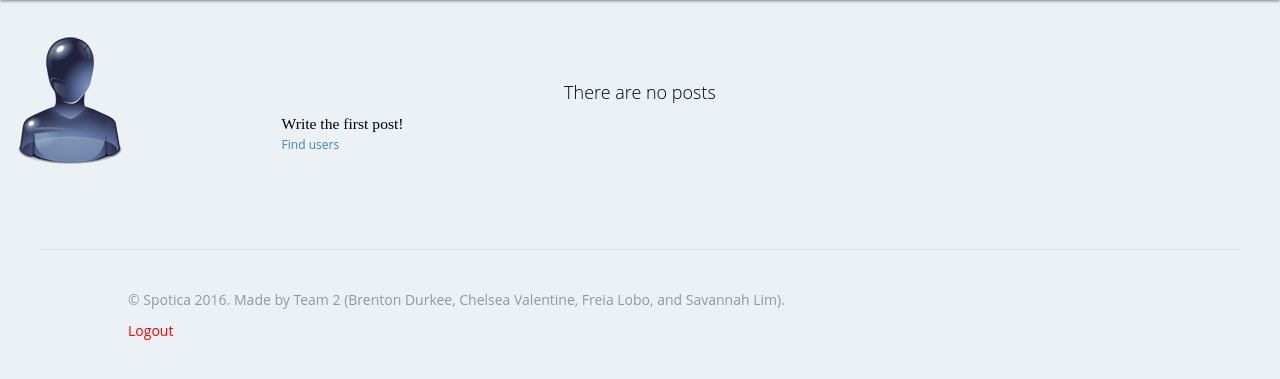
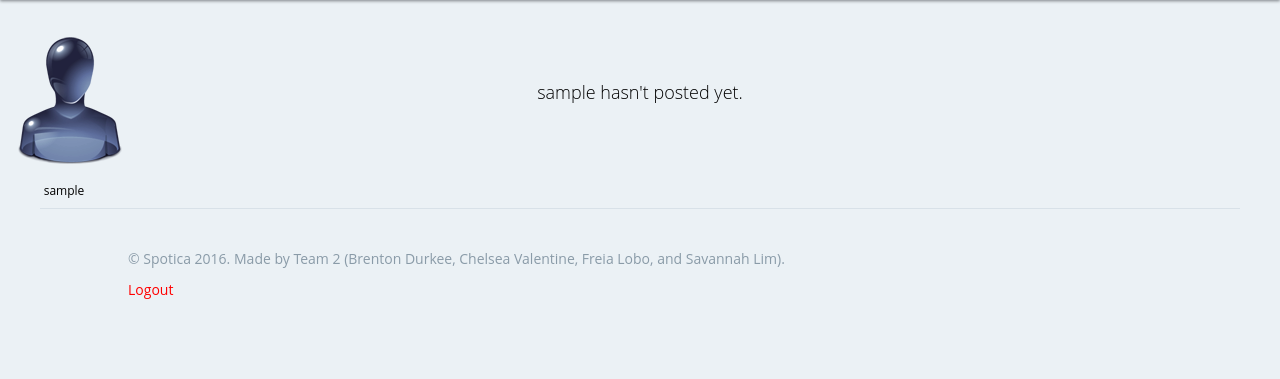
Before and after one commit to brentdur/spotica, a Django app: page /stream/1/ in a window 1280 px wide. Shown: the part 40-419 px from the top of the page. Run offline with Django 3.2, Linux system fonts and the light colour scheme; the visitor is signed in with stand-in values (Sample User, id 1); data comes from the database, SQL or seed files in the repository; data that the repository does not hold is empty; parts of the project's set-up code (start-up, migrations or seed data) failed here and were passed over; some libraries are stand-ins or nearby versions.

Commit message:
Show requested user's stream.

```diff
--- a/web/scalica/micro/templates/micro/stream.html
+++ b/web/scalica/micro/templates/micro/stream.html
@@ -19,10 +19,10 @@
   {% endif %}
 {% endblock %}
 
-
 {% block content %}
   <div id="user_sentiment_graph">
   </div>
+
   {% if post_list %}
     <div class="feed__posts">
       {% for post in post_list %}
@@ -48,9 +48,7 @@
     <!-- No posts, so display empty state -->
     <div class="feed__emptyState">
       <div class="emptyState__container">
-        <h2 class="emptyState__title">There are no posts</h2>
-        <p class="emptyState__prompt">Write the first post!</p>
-        <a class="emptyState__suggestion" href="">Find users</a>
+        <h2 class="emptyState__title">{{ stream_user.username }} hasn't posted yet.</h2>
       </div>
     </div>
   {% endif %}
--- a/web/scalica/micro/views.py
+++ b/web/scalica/micro/views.py
@@ -30,37 +30,35 @@
 
 def stream(request, user_id):
     # See if to present a 'follow' button
-    # form = None
-    # if request.user.is_authenticated() and request.user.id != int(user_id):
-    #     try:
-    #         f = Following.objects.get(follower_id=request.user.id,
-    #                                   followee_id=user_id)
-    #     except Following.DoesNotExist:
-    #         form = FollowingForm
-    # user = User.objects.get(pk=user_id)
-    # post_list = Post.objects.filter(user_id=user_id).order_by('-pub_date')
-    # paginator = Paginator(post_list, 10)
-    # page = request.GET.get('page')
-    # try:
-    #     posts = paginator.page(page)
-    # except PageNotAnInteger:
-    #     # If page is not an integer, deliver first page.
-    #     posts = paginator.page(1)
-    # except EmptyPage:
-    #     # If page is out of range (e.g. 9999), deliver last page of results.
-    #     posts = paginator.page(paginator.num_pages)
-    #     # Get a list of text and songs posts, sorted by date
+    form = None
+
+    if request.user.is_authenticated() and request.user.id != int(user_id):
+        try:
+            f = Following.objects.get(follower_id=request.user.id,
+                                      followee_id=user_id)
+        except Following.DoesNotExist:
+            form = FollowingForm
+
+    # Get the user's posts
+    user = User.objects.get(pk=user_id)
+    post_list = Post.objects.filter(user_id=user_id).order_by('-pub_date')
+    paginator = Paginator(post_list, 10)
+    page = request.GET.get('page')
+
     try:
-      my_post = Post.objects.filter(user=request.user).order_by('-pub_date')[0]
-    except IndexError:
-      my_post = None
+        posts = paginator.page(page)
+    except PageNotAnInteger:
+        # If page is not an integer, deliver first page.
+        posts = paginator.page(1)
+    except EmptyPage:
+        # If page is out of range (e.g. 9999), deliver last page of results.
+        posts = paginator.page(paginator.num_pages)
 
-#    follows = [o.followee_id for o in Following.objects.filter(
-#        follower_id=request.user.id)]
+    follows = [o.followee_id for o in Following.objects.filter(follower_id=request.user.id)]
 
-    song_posts = SongPost.objects.filter(user=request.user)
+    song_posts = SongPost.objects.filter(user=user_id)
     song_post_ids = [post.id for post in song_posts]
-    #text_posts = Post.objects.filter(user_id__in=follows + [request.user.id]).exclude(id__in=song_post_ids)
+
     print("length = "+ str(len(song_posts)))
 
     post_list = sorted(chain(song_posts),key=attrgetter('pub_date'),reverse=True)
@@ -69,16 +67,16 @@
     context = {
         # Only show 15 of the posts
         'post_list': post_list[0:15],
-        'my_post': my_post,
+        'posts': post_list[0:15],
         'post_form': PostForm,
-        'file': json.dumps(caching.user_sentiment_json_url(request.user.id))
+        'file': json.dumps(caching.user_sentiment_json_url(request.user.id)),
+        'stream_user': user,
+        'form': form
         }
 
     #
     # context = {
     #     'posts': posts,
-    #     'stream_user': user,
-    #     'form': form,
     # }
     return render(request, 'micro/stream.html', context)
 
```
